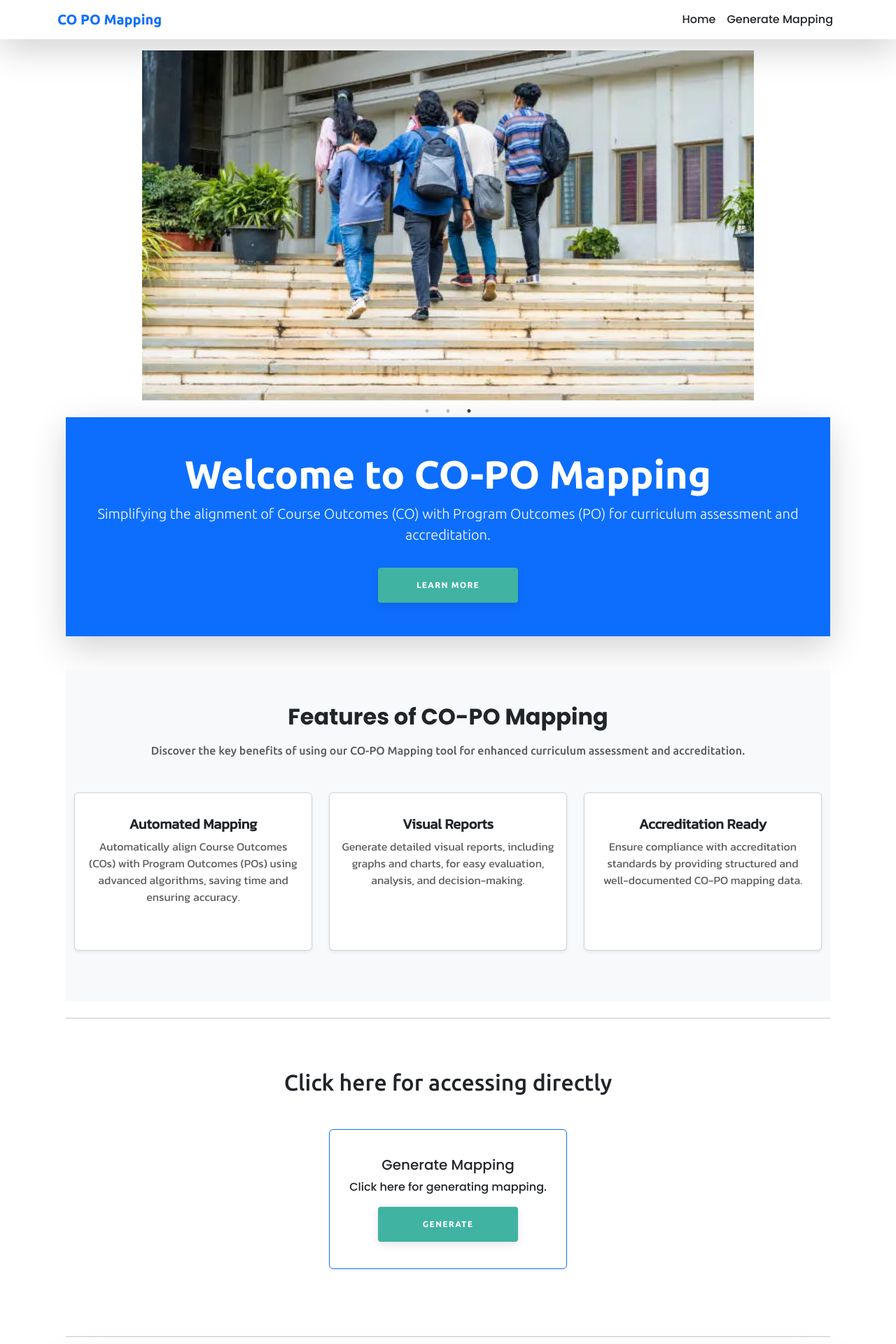
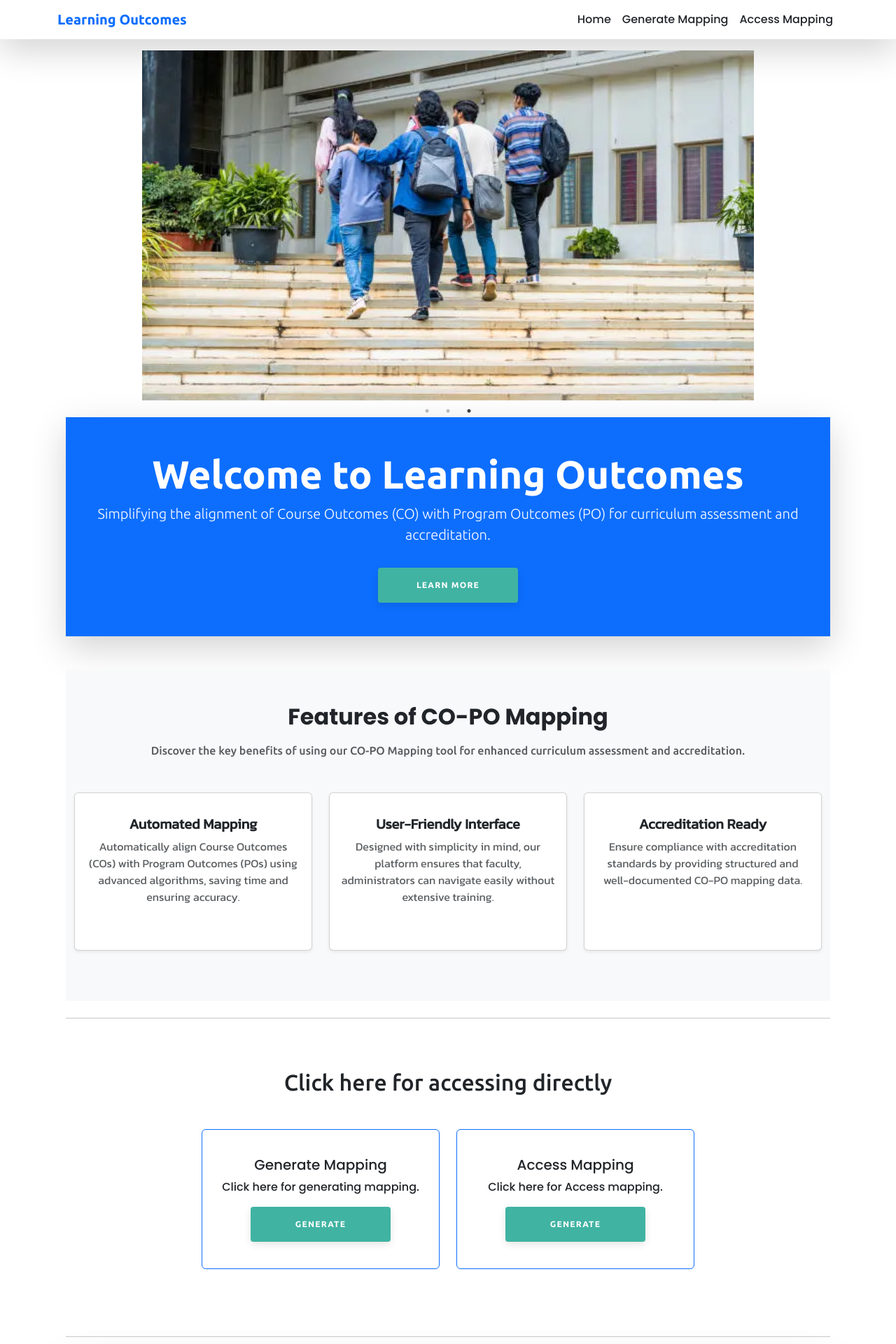
Before and after one commit to Nitesh1404/CO_PO_MAPPING, a React (Create React App) app in the folder frontend/: page / in a window 1280 px wide. Shown: the top 1920 px of the page at 70% size. Built offline with nearby package versions, Linux system fonts and the light colour scheme.

Commit message:
frontend Done

```diff
--- a/frontend/src/components/About.js
+++ b/frontend/src/components/About.js
@@ -2,7 +2,7 @@ import React, { useState, useEffect } from 'react';
 
 const About = () => {
   const [currentWordIndex, setCurrentWordIndex] = useState(0);
-  const words = ["Welcome", "to", "CO-PO", "Mapping"];
+  const words = ["Welcome to Learning Outcomes"];
 
   useEffect(() => {
     if (currentWordIndex < words.length) {
--- a/frontend/src/components/Boxes.js
+++ b/frontend/src/components/Boxes.js
@@ -25,6 +25,23 @@ const Boxes = () => {
 
         {/* Box 2 */}
 
+
+        {/* Box 1 */}
+        <div className="col-md-4">
+          <div className="card text-center border-primary mb-4" shadow-sm style={{ height: '200px' }}>
+            <div
+              className="card-body d-flex flex-column justify-content-center align-items-center"
+              style={{ height: '100%' }}
+            >
+              <h5 className="card-title custom-font">Access Mapping</h5>
+              <p className="card-text text-center custom-font">Click here for Access mapping.</p>
+              <button className="btn btn-primary d-flex flex-colunmn justify-content-center align-items-center "  to="/generatemapping">Generate</button>
+            </div>
+          </div>
+        </div>
+
+
+
       </div>
     </div>
   );
--- a/frontend/src/components/Features.js
+++ b/frontend/src/components/Features.js
@@ -30,9 +30,9 @@ const Features = () => (
               <div className="icon-circle bg-success text-white mb-3 mx-auto">
                 <i className="fas fa-chart-bar fa-2x"></i>
               </div>
-              <h5 className="card-title fw-bold " style={{ fontFamily: 'Kanit, sans-serif'}}>Visual Reports</h5>
+              <h5 className="card-title fw-bold " style={{ fontFamily: 'Kanit, sans-serif'}}> User-Friendly Interface </h5>
               <p className="card-text text-muted mb-5" style={{ fontFamily: 'Kanit, sans-serif' }}>
-                Generate detailed visual reports, including graphs and charts, for easy evaluation, analysis, and decision-making.
+              Designed with simplicity in mind, our platform ensures that faculty, administrators can navigate easily without extensive training.
               </p>
             </div>
           </div>
--- a/frontend/src/components/Feedback.js
+++ b/frontend/src/components/Feedback.js
@@ -8,8 +8,8 @@ import image8 from './images/image8.jpg';
 const Feedback = () => (
   <section className="webinfo-section py-5 text-black">
     <div className="container">
-      <h2 className="mb-4">Client Feedback</h2>
-      <p>Hear what our clients have to say about their experience with our web app.</p>
+      <h2 className="mb-4">Faculty Feedback</h2>
+      <p>Hear what faculty say about their experience with our web app.</p>
       <div
         id="feedbackCarousel"
         className="carousel slide"
@@ -31,7 +31,7 @@ const Feedback = () => (
                   <div className="card-body d-flex flex-column">
                     <h5 className="card-title">Michael Brown</h5>
                     <p className="card-text flex-grow-1">
-                      "This tool has streamlined our workflows and improved productivity across the board!"
+                      "This web app has simplified CO-PO mapping and made assessment tracking effortless!"
                     </p>
                   </div>
                 </div>
@@ -47,7 +47,7 @@ const Feedback = () => (
                   <div className="card-body d-flex flex-column">
                     <h5 className="card-title">Sophia Davis</h5>
                     <p className="card-text flex-grow-1">
-                      "The customer service was outstanding! They guided us through the setup process step by step."
+                      "A highly efficient tool that saves time and ensures accuracy in outcome-based education!"
                     </p>
                   </div>
                 </div>
@@ -63,7 +63,7 @@ const Feedback = () => (
                   <div className="card-body d-flex flex-column">
                     <h5 className="card-title">David Wilson</h5>
                     <p className="card-text flex-grow-1">
-                      "A perfect solution for our business needs. Highly reliable and efficient."
+                      " The tool has streamlined our workflows and significantly enhanced productivity!""
                     </p>
                   </div>
                 </div>
@@ -85,7 +85,7 @@ const Feedback = () => (
                   <div className="card-body d-flex flex-column">
                     <h5 className="card-title">Travis Head</h5>
                     <p className="card-text flex-grow-1">
-                      "The customer service was outstanding! They guided us through the setup process step by step."
+                      "With this platform, evaluating student performance against learning outcomes has never been easier"
                     </p>
                   </div>
                 </div>
@@ -101,7 +101,7 @@ const Feedback = () => (
                   <div className="card-body d-flex flex-column">
                     <h5 className="card-title">Sophia Davis</h5>
                     <p className="card-text flex-grow-1">
-                      "The customer service was outstanding! They guided us through the setup process step by step."
+                      "A must-have for faculty—seamless integration, insightful reports, and improved curriculum planning!"
                     </p>
                   </div>
                 </div>
@@ -117,7 +117,7 @@ const Feedback = () => (
                   <div className="card-body d-flex flex-column">
                     <h5 className="card-title">Michael Brown</h5>
                     <p className="card-text flex-grow-1">
-                      "This tool has streamlined our workflows and improved productivity across the board!"
+                      " This system enhances transparency and provides valuable insights for continuous improvement!"
                     </p>
                   </div>
                 </div>
--- a/frontend/src/components/Navbar.js
+++ b/frontend/src/components/Navbar.js
@@ -6,7 +6,7 @@ function Navbar() {
   return (
     <nav className="navbar navbar-expand-lg bg-white shadow-lg">
       <div className="container">
-        <Link className="navbar-brand text-primary fw-bold" to="/">CO PO Mapping</Link>
+        <Link className="navbar-brand text-primary fw-bold" to="/">Learning Outcomes</Link>
         <button
           className="navbar-toggler"
           type="button"
@@ -27,6 +27,11 @@ function Navbar() {
               <Link className="nav-link text-dark custom-font" to="/generate-mapping">Generate Mapping</Link>
             </li>
 
+            <li className="nav-item">
+              <Link className="nav-link text-dark custom-font" to="/access-mapping">Access Mapping</Link>
+            </li>
+
+
           </ul>
         </div>
       </div>
--- /dev/null
+++ b/frontend/webpack.config.js
@@ -0,0 +1,15 @@
+const path = require("path");
+
+module.exports = {
+  resolve: {
+    fallback: {
+      http: require.resolve("stream-http"),
+      https: require.resolve("https-browserify"),
+      url: require.resolve("url/"),
+      assert: require.resolve("assert/"),
+      util: require.resolve("util/"),
+      zlib: require.resolve("browserify-zlib"),
+      stream: require.resolve("stream-browserify"),
+    },
+  },
+};
```
Also changed, not shown: frontend/package.json (+9 -0 lines), 1 other file (tests, documents, lock files or other folders).
